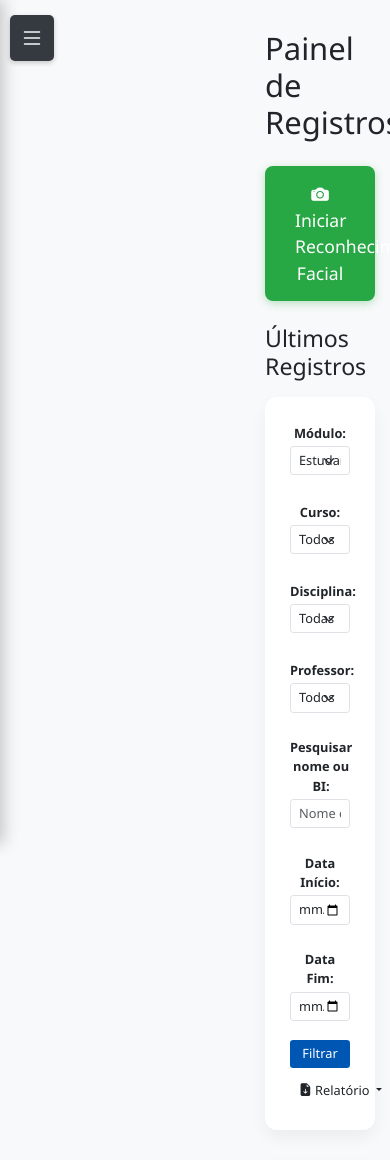
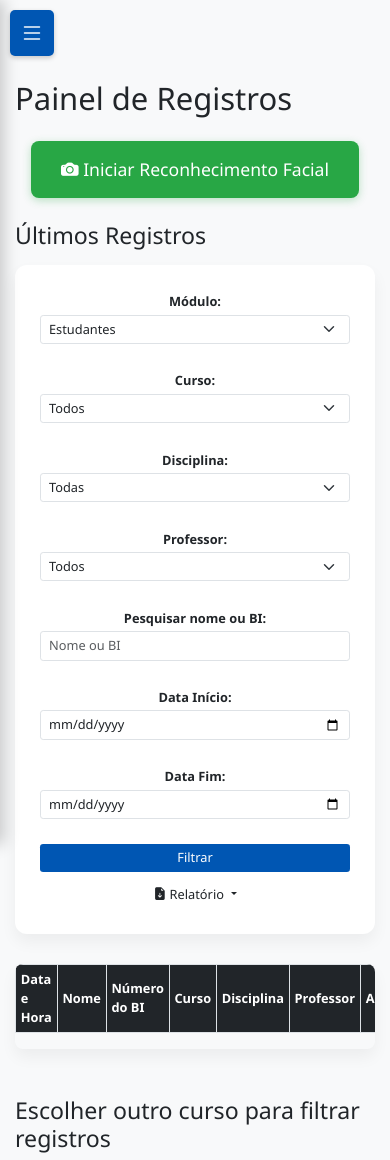
Before and after one commit to Pitcho201/smartacess2026, a Flask app: page /dashboard/ in a window 390 px wide; the page is wider, and only the part inside the window is pictured. Shown: the top 1160 px of that part. Run offline with Flask 3, Linux system fonts and the light colour scheme; a user stored in the database is signed in; data comes from the database, SQL or seed files in the repository; data that the repository does not hold is empty; parts of the project's set-up code (start-up, migrations or seed data) failed here and were passed over.

Commit message:
Atualização do sistema

```diff
--- a/templates/dashboard.html
+++ b/templates/dashboard.html
@@ -291,30 +291,26 @@
 
       /* Responsividade aprimorada */
      @media (max-width: 768px) {
+
   .sidebar {
+    transform: translateX(-100%);
     width: 250px;
-          transform: translateX(-250px);
   }
+
+  .sidebar.active {
+    transform: translateX(0);
+  }
+
+  .content {
+    margin-left: 0 !important;
+    padding: 70px 15px 20px 15px;
+  }
+
   #menu-toggle {
-          background-color: #343a40;
     left: 10px;
+    top: 10px;
   }
-        .content {
-          padding: 20px 15px;
-        }
-        .text-center.mb-4.d-flex {
-            flex-direction: column;
-        }
-        .col-md-3, .col-md-2 {
-            width: 100%;
-        }
-        .align-self-end {
-            align-self: flex-start !important;
-            margin-top: 10px;
-        }
-        .dropdown.d-grid button {
-            width: 100%;
-        }
+
 }
 
     </style>
```
Also changed, not shown: 1 other file. Lines whose indentation alone changed are shown as unchanged.
